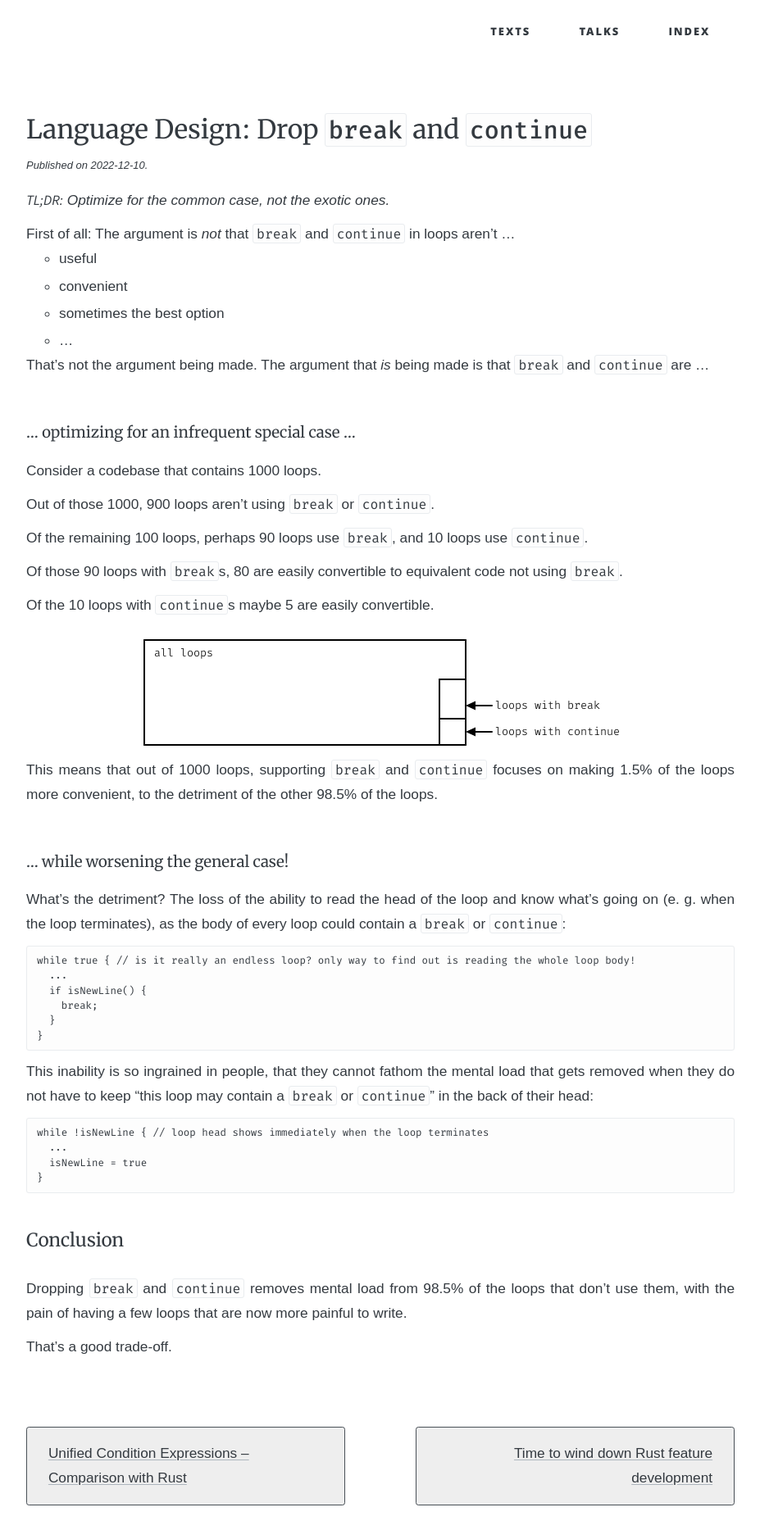
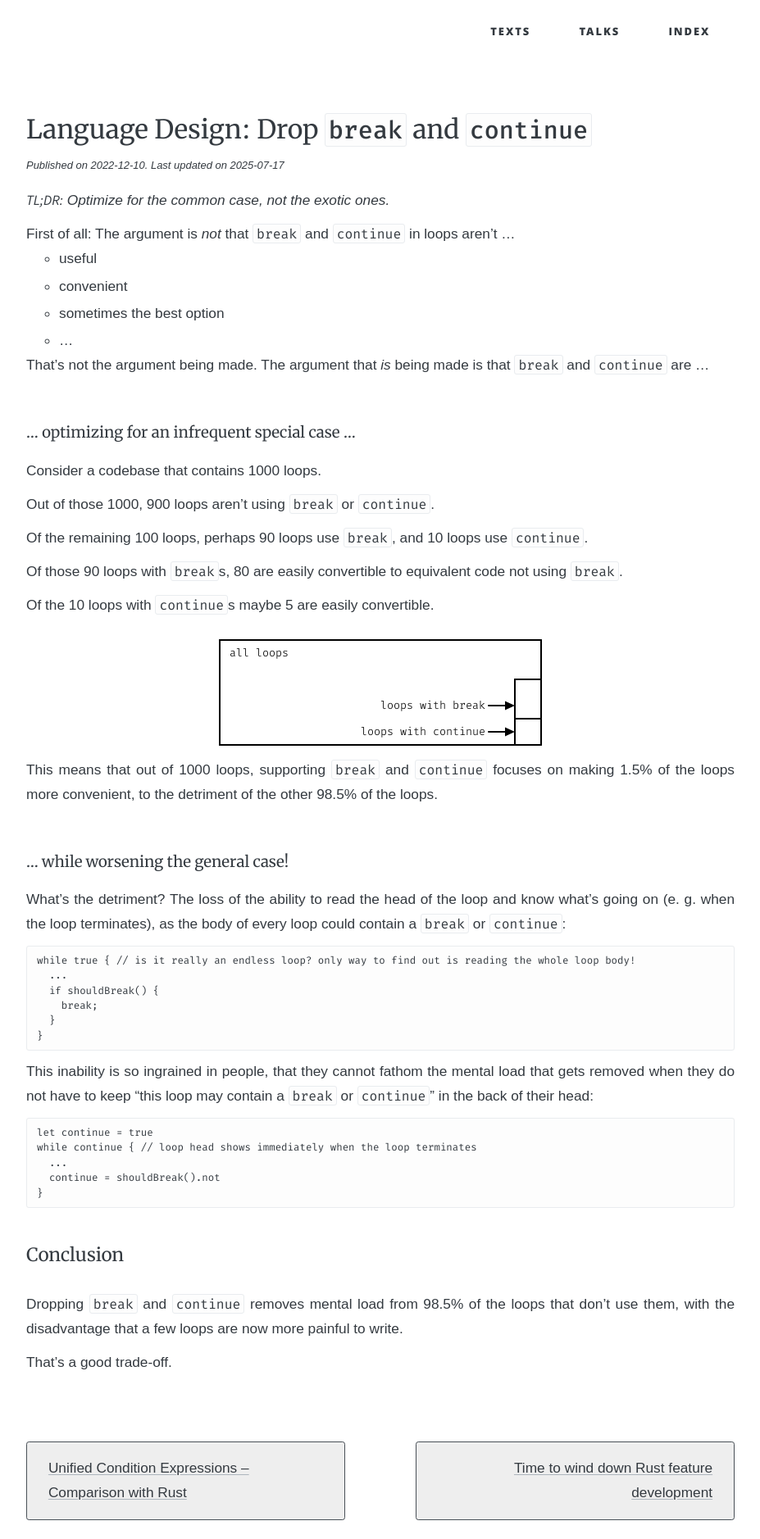
Before and after one commit to soc/soc.me, a Jekyll site: the page built from _languages/drop-break-and-continue.md, in a window 1280 px wide. Shown: the whole page at 82% size, without its empty margins (176-1103 px from the left). Built offline with Jekyll 4.4.1, drawn with Linux system fonts in a browser that asks for light colours; some web fonts are replaced.

Commit message:
improve diagram and example in "drop break and continue" article

````diff
--- a/_languages/drop-break-and-continue.md
+++ b/_languages/drop-break-and-continue.md
@@ -1,6 +1,7 @@
 ---
 title:  "Language Design: Drop `break` and `continue`"
 date:   2022-12-10
+update: 2025-07-17
 markdeep: true
 ---
 
@@ -33,9 +34,9 @@ Of the 10 loops with `continue`s maybe 5 are easily convertible.
 |                                                |
 |                                            +---+
 |                                            |   |
-|                                            |   |<---loops with break
+|                        loops with break--->|   |
 |                                            +---+
-|                                            |   |<---loops with continue
+|                     loops with continue--->|   |
 '--------------------------------------------+---'
 </div>
 
@@ -50,7 +51,7 @@ What's the detriment? The loss of the ability to read the head of the loop and k
 ```
 while true { // is it really an endless loop? only way to find out is reading the whole loop body!
   ...
-  if isNewLine() {
+  if shouldBreak() {
     break;
   }
 }
@@ -60,15 +61,16 @@ This inability is so ingrained in people, that they cannot fathom the mental loa
 when they do not have to keep "this loop may contain a `break` or `continue`" in the back of their head:
 
 ```
-while !isNewLine { // loop head shows immediately when the loop terminates
+let continue = true
+while continue { // loop head shows immediately when the loop terminates
   ...
-  isNewLine = true
+  continue = shouldBreak().not
 }
 ```
 
 ### Conclusion
 
 Dropping `break` and `continue` removes mental load from 98.5% of the loops that don't use them,
-with the pain of having a few loops that are now more painful to write.
+with the disadvantage that a few loops are now more painful to write.
 
 That's a good trade-off.
````
